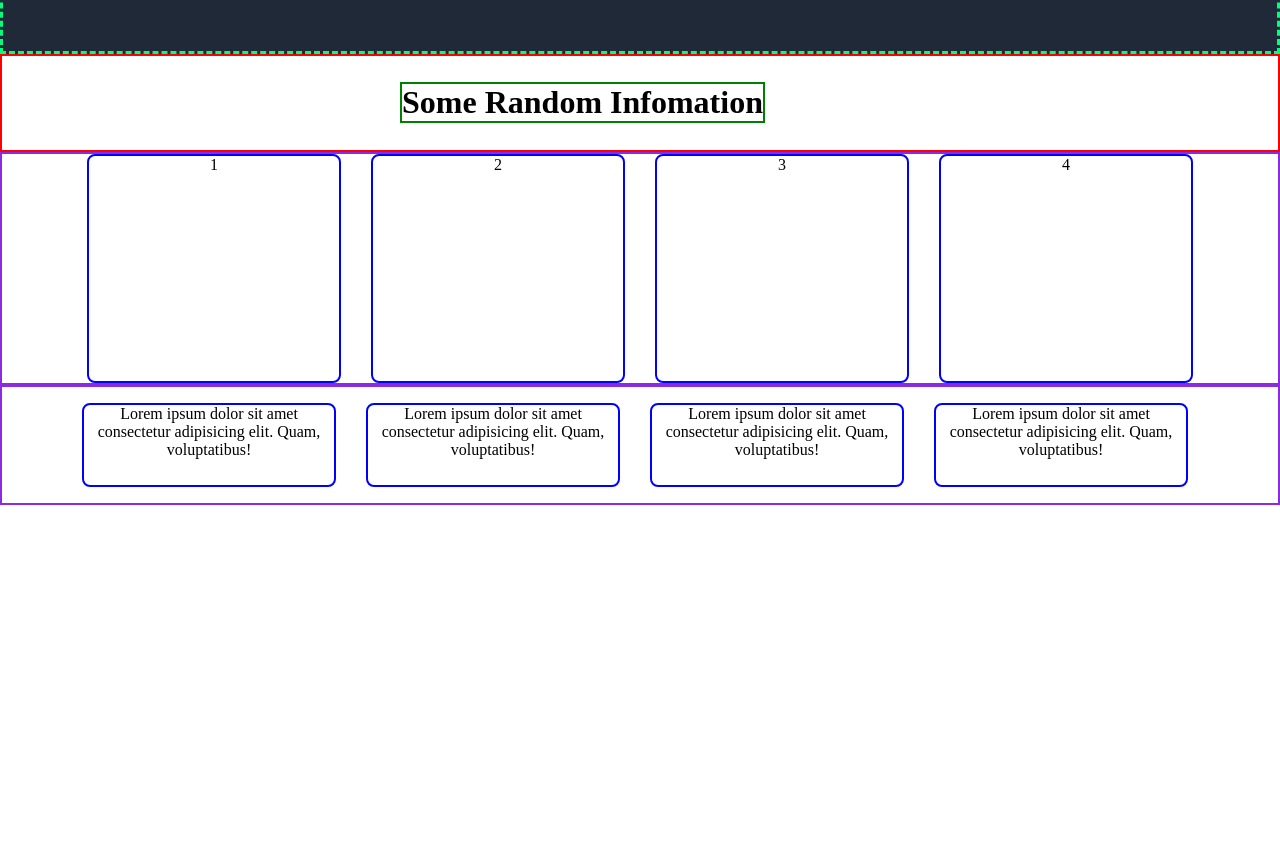
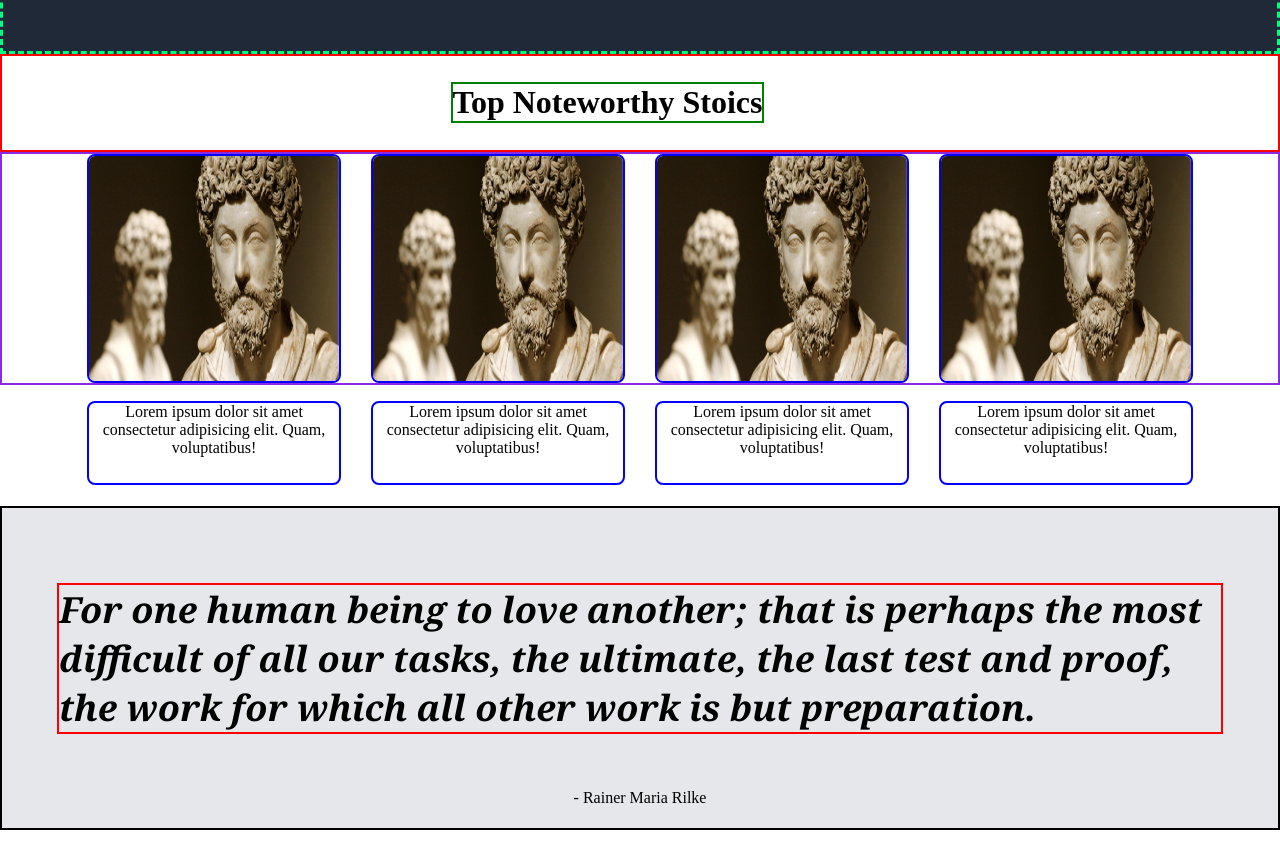
Before and after one commit to rilkedev/Odin-Website, a plain HTML site: page index.html in a window 1280 px wide. Shown: the part 440-1308 px from the top of the page. Before the commit the page ends 950 px from the top, so only its background shows below. Drawn offline with Linux system fonts and the light colour scheme.

Commit message:
modifications made (significant)

```diff
--- a/index.html
+++ b/index.html
@@ -41,7 +41,7 @@
 
     <section class = "section-two">
 
-        <div> <h1 class="second-header"> Some Random Infomation </h1></div>
+        <div> <h1 class="second-header"> Top Noteworthy Stoics </h1></div>
 
     </section>
 
@@ -49,20 +49,35 @@
 
         <section class = "section-three">
 
-            <div class = "item i1" > 1 </div>
-            <div class = "item i2" > 2 </div>
-            <div class = "item i3" > 3 </div>
-            <div class = "item i4" > 4 </div>
+            <img class = "item i1" src="stoic.png">
+            <img class = "item i2" src="stoic.png">
+            <img class = "item i2" src="stoic.png">
+            <img class = "item i3" src="stoic.png">
+
         </section>
 
         <section class = "section-four">
-            <p class = "mover"> Lorem ipsum dolor sit amet consectetur adipisicing elit. Quam, voluptatibus!</p>
+            <p> Lorem ipsum dolor sit amet consectetur adipisicing elit. Quam, voluptatibus!</p>
             <p> Lorem ipsum dolor sit amet consectetur adipisicing elit. Quam, voluptatibus!</p>
             <p> Lorem ipsum dolor sit amet consectetur adipisicing elit. Quam, voluptatibus!</p>
             <p> Lorem ipsum dolor sit amet consectetur adipisicing elit. Quam, voluptatibus!</p>
         </section>
 
 
+    <section class = "section-five">
+
+        <div class = "quote">
+           <em>For one human being to love another; that is perhaps the most difficult of all our tasks, the ultimate, the last test and proof, the work for which all other work is but preparation.</em>
+        </div>
+
+        <div class = "attribution">
+            - Rainer Maria Rilke
+        </div>
+
+
+    </section>
+
+
 </body>
 
 </html>
--- a/style.css
+++ b/style.css
@@ -98,7 +98,7 @@ body {
 
 .second-header {
     border: 2px solid green;
-    margin-right: 115px;
+    margin-right: 65px;
     font-size: 32px;
 }
 
@@ -121,12 +121,11 @@ body {
     border-radius: 8px;
 }
 
+.section-four {
 
-
-.section-four {
-    border: 2px solid blueviolet;
     margin-bottom: 5px;;
     display: flex;
+    justify-content: center;
     gap: 30px;
 }
 
@@ -137,6 +136,29 @@ body {
     height: 80px;
     border-radius: 8px;
 }
-.mover {
-    margin-left: 80px;
+
+
+    /* section five */
+
+.section-five {
+    border: 2px solid black;
+    height: 40vh;
+    margin-bottom: 500px;
+    display: flex;
+    align-items: center;
+    justify-content: center;
+    flex-direction: column;
+    background-color: #E5E7EB;
 }
+
+.quote {
+    border: 2px solid red;
+    font-weight: bold;
+    font-size: 36px;
+    font-family:Georgia, 'Times New Roman', Times, serif;
+    margin: 55px;
+}
+
+.attribution {
+
+}
```
